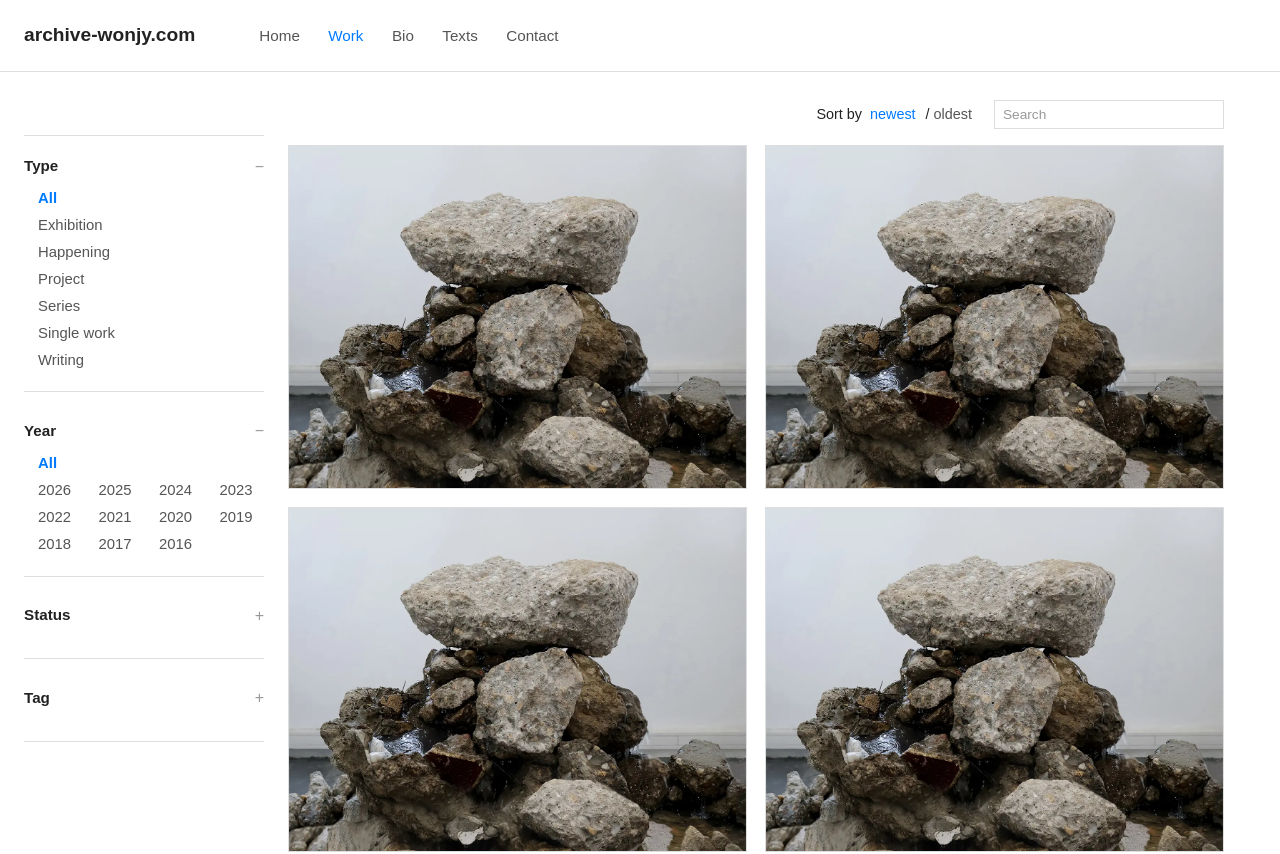
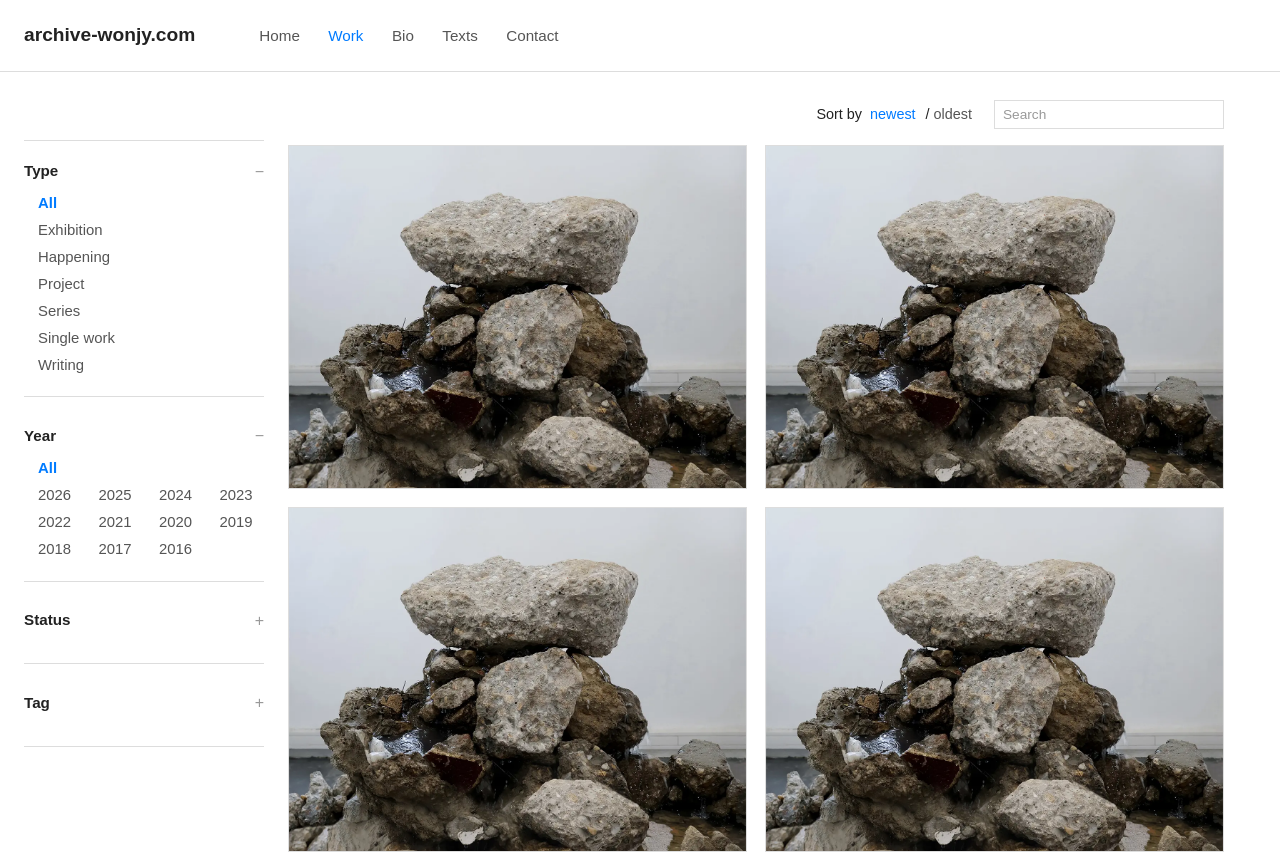
Before and after one commit to Won-Jy/archive-wonjy, a Jekyll site: the page built from work.html, in a window 1280 px wide. Shown: the top 854 px of the page. Built offline with Jekyll 4.4.1, drawn with Linux system fonts in a browser that asks for light colours.

Commit message:
Update work.html

```diff
--- a/work.html
+++ b/work.html
@@ -58,7 +58,7 @@ layout: none
   padding-top:0;
   margin-top:-16px;
  padding-top: 0; /* 필요하면 기존 값에서 줄임 */
-  margin-top: -10px; /* 음수로 주면 더 위로 올라감 */
+  margin-top: -5px; /* 음수로 주면 더 위로 올라감 */
 }
 @media (max-width:960px) {
   .sidebar {
```
